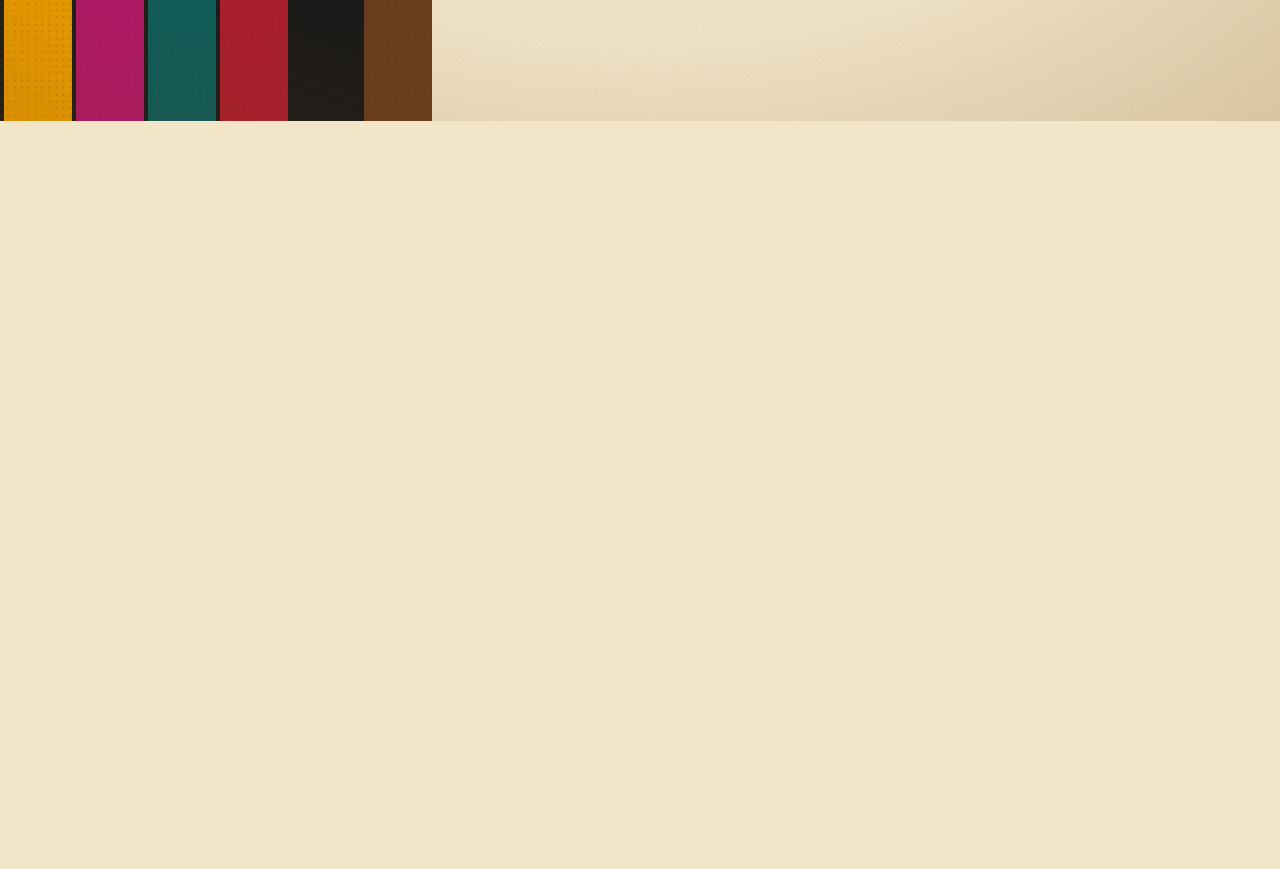
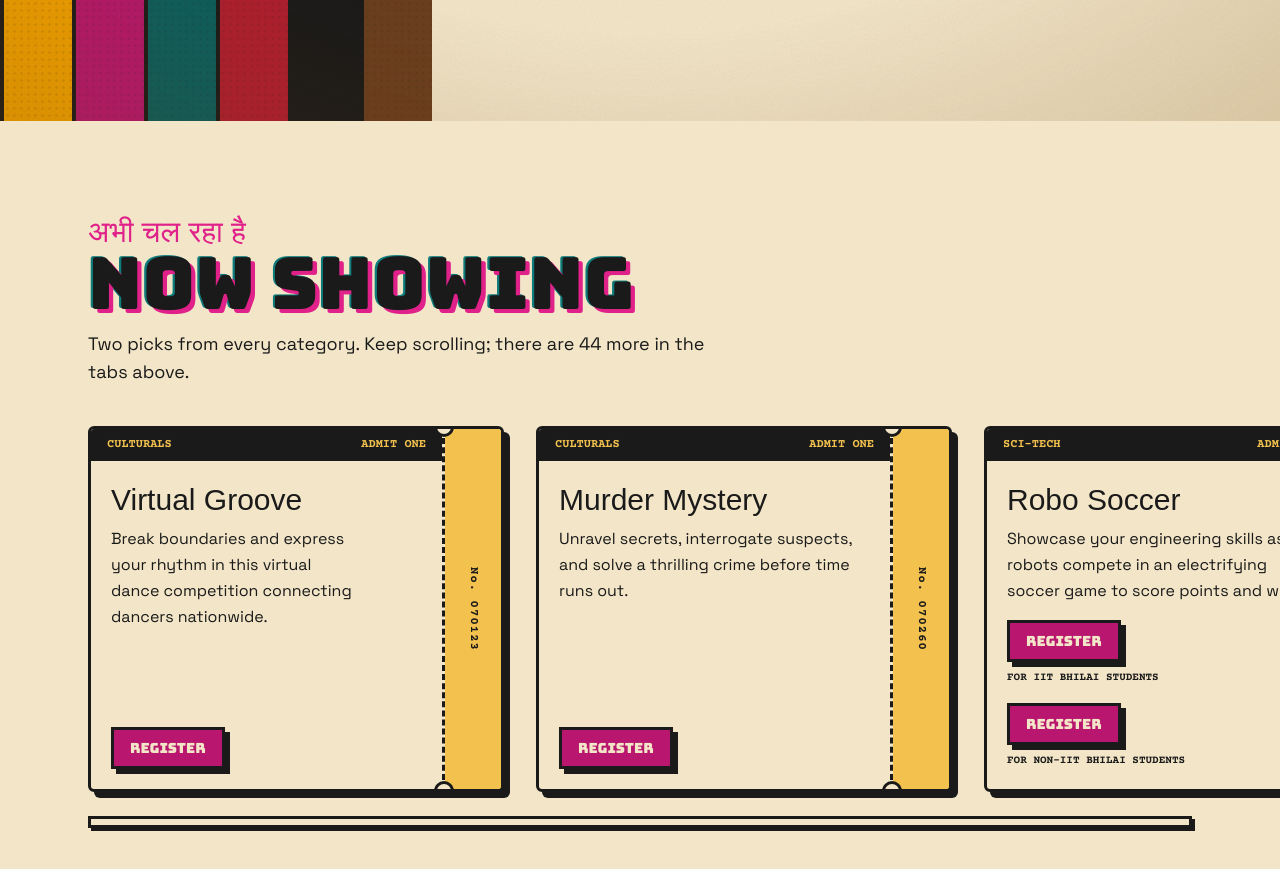
Before and after one commit to garvitshrma/Meraz, a Next.js app: page /events in a window 1280 px wide. Shown: the part 679-1548 px from the top of the page. Before the commit the page ends 800 px from the top, so only its background shows below. Built offline with nearby package versions, Linux system fonts and the light colour scheme; a web font is replaced by a local one.

Commit message:
Add horizontal-scroll events reel, fix hero hydration mismatch
- Events page: Now showing reel built on HorizontalScroll, two tickets per category,
  Interval card scrolls back to the category tabs
- Hero bunting: round Math.sin output so server and client render the same path

```diff
--- a/app/events/page.tsx
+++ b/app/events/page.tsx
@@ -1,8 +1,14 @@
 import type { Metadata } from "next";
 import EventsPanels from "@/components/EventsPanels";
+import EventsReel from "@/components/EventsReel";
 
 export const metadata: Metadata = { title: "Events", description: "Culturals, Sci-Tech, Informals & Varchasva, E-Cell and FinTech events at Meraz 7.0." };
 
 export default function EventsPage() {
-  return <EventsPanels />;
+  return (
+    <>
+      <EventsPanels />
+      <EventsReel />
+    </>
+  );
 }
--- a/components/EventsPanels.tsx
+++ b/components/EventsPanels.tsx
@@ -24,7 +24,7 @@
   }
 
   return (
-    <div className="flex flex-col pt-20 md:h-[100dvh] md:flex-row md:pt-0">
+    <div id="categories" className="flex flex-col pt-20 md:h-[100dvh] md:flex-row md:pt-0">
       {panels.map((p, i) => {
         const on = i === active;
         return (
@@ -134,7 +134,7 @@
   );
 }
 
-function Ticket({ ev, category, serial }: { ev: SubEvent; category: string; serial: number }) {
+export function Ticket({ ev, category, serial }: { ev: SubEvent; category: string; serial: number }) {
   return (
     <div className="flex h-full overflow-hidden rounded-md border-[3px] border-ink bg-cream text-ink shadow-[6px_6px_0_var(--color-ink)]">
       <div className="flex min-w-0 flex-1 flex-col">
--- /dev/null
+++ b/components/EventsReel.tsx
@@ -0,0 +1,57 @@
+"use client";
+
+// "Now showing" reel under the category tabs: the first two events of every category as tickets,
+// carried sideways by HorizontalScroll, ending in an Interval card that jumps back to the tabs.
+import { ArrowUp } from "@phosphor-icons/react";
+import { eventCategories } from "@/data/events";
+import HorizontalScroll from "./HorizontalScroll";
+import { Ticket } from "./EventsPanels";
+import { getLenis } from "./ScrollFx";
+
+const reel = eventCategories.flatMap((c) => c.subEvents.slice(0, 2).map((ev, i) => ({ ev, category: c.title, key: `${c.id}-${i}` })));
+const total = eventCategories.reduce((n, c) => n + c.subEvents.length, 0);
+
+export default function EventsReel() {
+  function backToTabs() {
+    const target = document.getElementById("categories");
+    if (!target) return;
+    const lenis = getLenis();
+    if (lenis) lenis.scrollTo(target, { offset: 0 });
+    else target.scrollIntoView({ behavior: "smooth" });
+  }
+
+  return (
+    <HorizontalScroll
+      label="Featured events"
+      heading={
+        <div className="mb-8">
+          <p className="font-deva text-3xl text-rani">अभी चल रहा है</p>
+          <h2 className="font-display text-[clamp(2.2rem,7vw,4.5rem)] leading-[.95] misprint">Now showing</h2>
+          <p className="mt-3 max-w-2xl text-lg">
+            Two picks from every category. Keep scrolling; there are {total - reel.length} more in the tabs above.
+          </p>
+        </div>
+      }
+    >
+      {reel.map(({ ev, category, key }, i) => (
+        <li key={key} className="w-[min(82vw,26rem)] shrink-0">
+          <Ticket ev={ev} category={category} serial={i} />
+        </li>
+      ))}
+      <li className="w-[min(70vw,18rem)] shrink-0">
+        <button
+          type="button"
+          onClick={backToTabs}
+          className="group relative flex h-full w-full flex-col justify-between gap-6 overflow-hidden border-[3px] border-ink bg-marigold p-6 text-left shadow-[6px_6px_0_var(--color-ink)] transition-transform hover:-translate-y-1"
+        >
+          <span className="halftone pointer-events-none absolute inset-0 text-ink/15" aria-hidden="true" />
+          <span className="relative font-mono text-xs font-bold tracking-[.3em]">INTERVAL · मध्यांतर</span>
+          <span className="relative font-display text-5xl leading-none">+{total - reel.length} more shows</span>
+          <span className="relative inline-flex items-center gap-2 font-display text-lg group-hover:underline">
+            Browse categories <ArrowUp weight="bold" aria-hidden="true" />
+          </span>
+        </button>
+      </li>
+    </HorizontalScroll>
+  );
+}
--- a/components/Hero.tsx
+++ b/components/Hero.tsx
@@ -109,7 +109,8 @@
       <path d="M0 4 Q600 30 1200 4" stroke="#1a1a1a" strokeWidth="2" fill="none" />
       {Array.from({ length: 30 }, (_, i) => {
         const x = i * 40 + 6;
-        const y = 4 + Math.sin((x / 1200) * Math.PI) * 13;
+        // rounded: Node and the browser disagree in the last float digit, which breaks hydration
+        const y = (4 + Math.sin((x / 1200) * Math.PI) * 13).toFixed(2);
         return <path key={i} d={`M${x} ${y} l28 0 l-14 22z`} fill={colours[i % colours.length]} stroke="#1a1a1a" strokeWidth="1.5" />;
       })}
     </svg>
```
